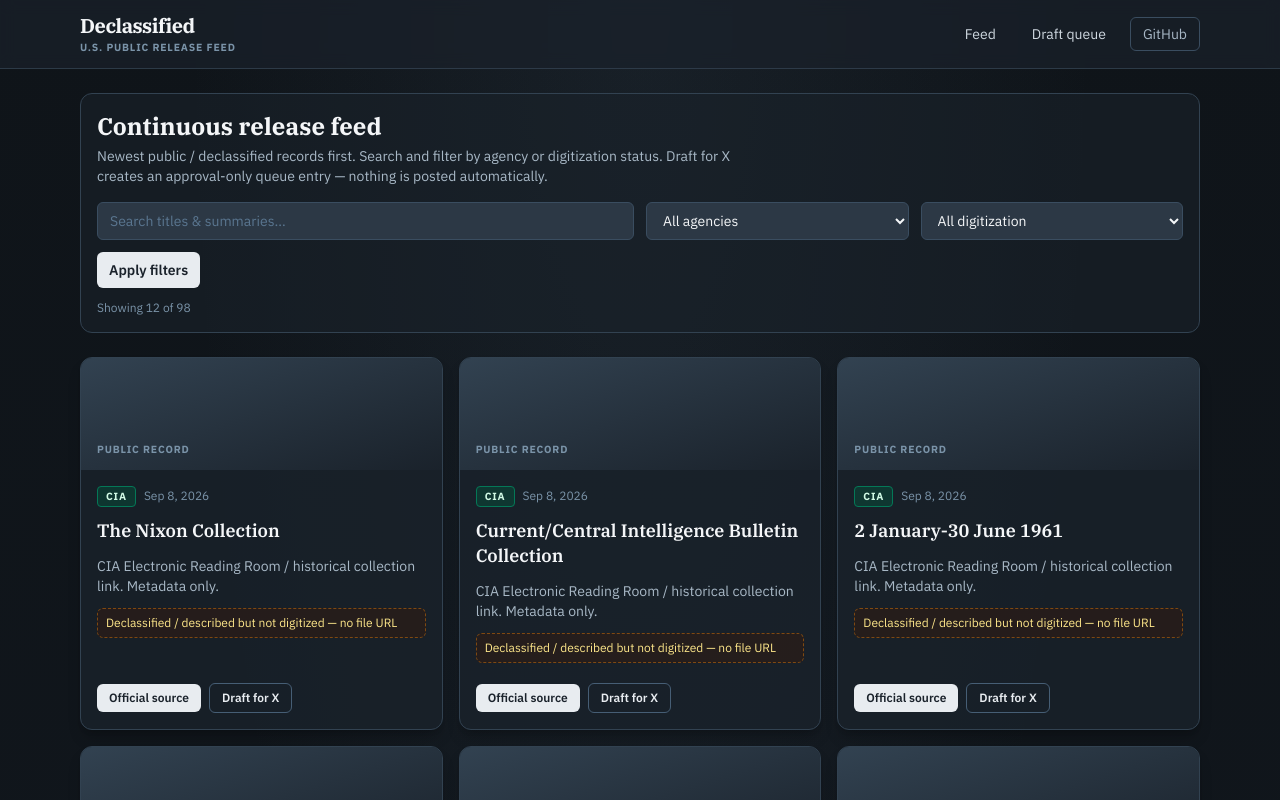
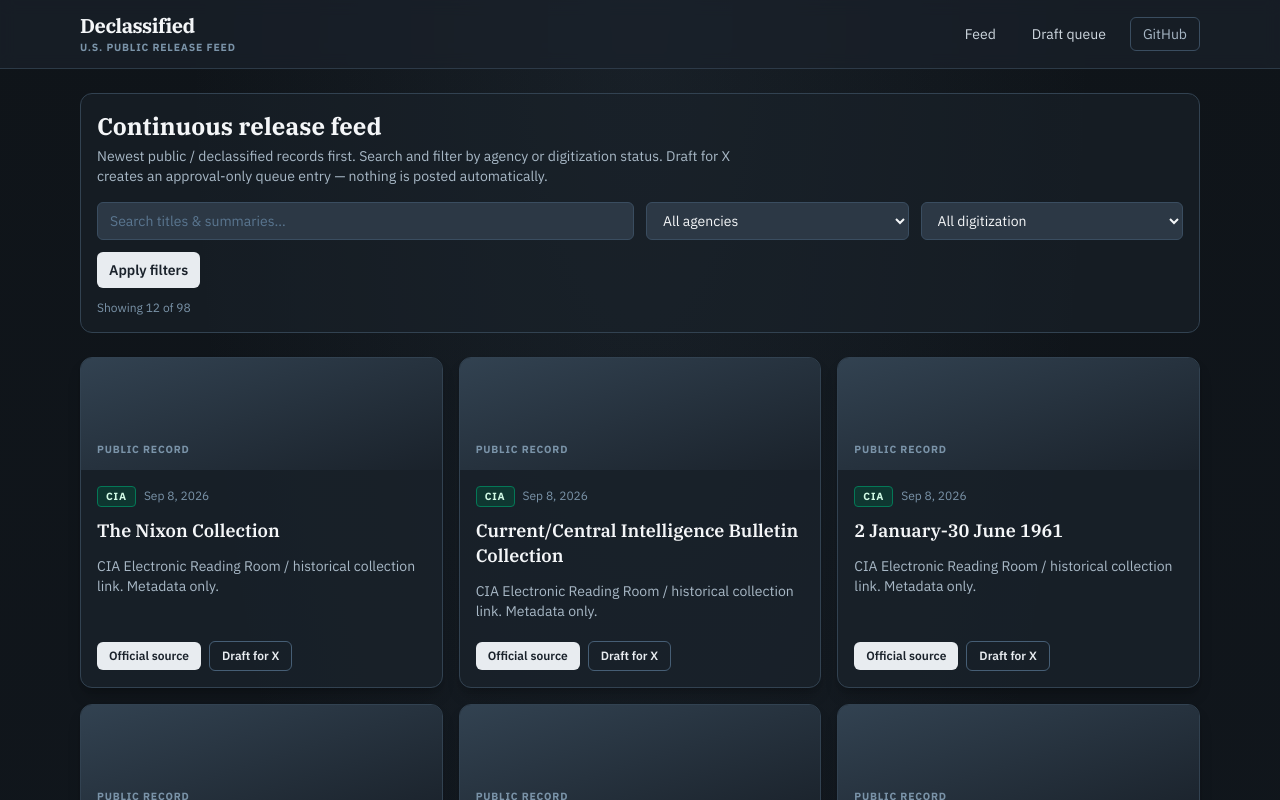
Before and after one commit to TkFlux/declassified, a Next.js app: page / in a window 1280 px wide. Shown: the top 800 px of the page. Built offline with nearby package versions, Linux system fonts and the light colour scheme.

Commit message:
UI cleanup: remove read-only banner, not-digitized box, and header read-only suffix

```diff
--- a/src/app/layout.tsx
+++ b/src/app/layout.tsx
@@ -1,7 +1,7 @@
 import type { Metadata } from 'next';
 import { IBM_Plex_Sans, IBM_Plex_Serif } from 'next/font/google';
 import Link from 'next/link';
-import { isReadOnly, READ_ONLY_BANNER } from '@/lib/mode';
+import { isReadOnly } from '@/lib/mode';
 import './globals.css';
 
 const sans = IBM_Plex_Sans({
@@ -40,7 +40,6 @@
               </div>
               <div className="stamp text-ink-400 group-hover:text-ink-300">
                 U.S. public release feed
-                {readOnly ? ' · read-only' : ''}
               </div>
             </Link>
             <nav className="flex items-center gap-3 text-sm">
@@ -66,11 +65,6 @@
               </a>
             </nav>
           </div>
-          {readOnly && (
-            <div className="border-t border-stamp-amber/30 bg-amber-950/50 px-4 py-2 text-center text-xs text-amber-100 sm:text-sm">
-              {READ_ONLY_BANNER}
-            </div>
-          )}
         </header>
         <main className="mx-auto max-w-6xl px-4 py-6">{children}</main>
         <footer className="mx-auto max-w-6xl px-4 pb-10 pt-4 text-xs text-ink-400">
--- a/src/components/Feed.tsx
+++ b/src/components/Feed.tsx
@@ -63,12 +63,6 @@
 
   return (
     <div className="space-y-6">
-      {readOnly && (
-        <div className="rounded-md border border-stamp-amber/50 bg-amber-950/40 px-3 py-2 text-sm text-amber-100">
-          Drafts work locally — this deploy is read-only
-        </div>
-      )}
-
       <section className="rounded-xl border border-ink-800 bg-ink-950/60 p-4">
         <h1 className="font-display text-2xl font-bold text-ink-50">
           Continuous release feed
--- a/src/components/RecordCard.tsx
+++ b/src/components/RecordCard.tsx
@@ -91,12 +91,6 @@
         </h2>
         <p className="line-clamp-2 text-sm text-ink-300">{record.summary}</p>
 
-        {!hasFile && (
-          <div className="rounded-md border border-dashed border-stamp-amber/50 bg-amber-950/30 px-2 py-1.5 text-xs text-amber-200">
-            Declassified / described but not digitized — no file URL
-          </div>
-        )}
-
         <div className="mt-auto flex flex-wrap items-center gap-2 pt-2">
           <a
             href={official}
@@ -117,7 +111,7 @@
             </button>
           ) : (
             <span
-              title="Drafts work locally — this deploy is read-only"
+              title="Drafts are disabled on this deploy"
               className="rounded-md border border-ink-800 px-3 py-1.5 text-xs text-ink-500"
             >
               Drafts disabled
```
